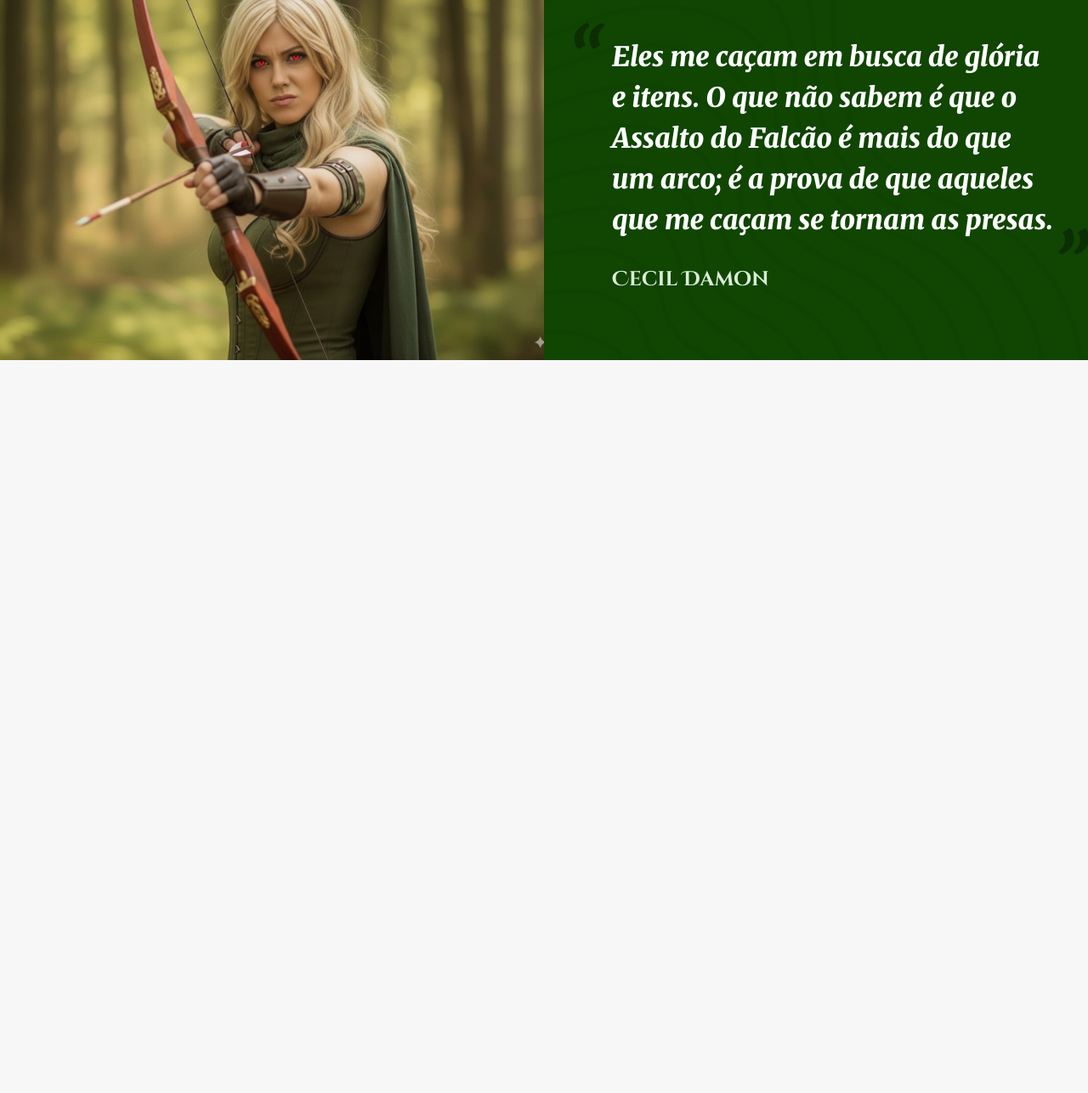
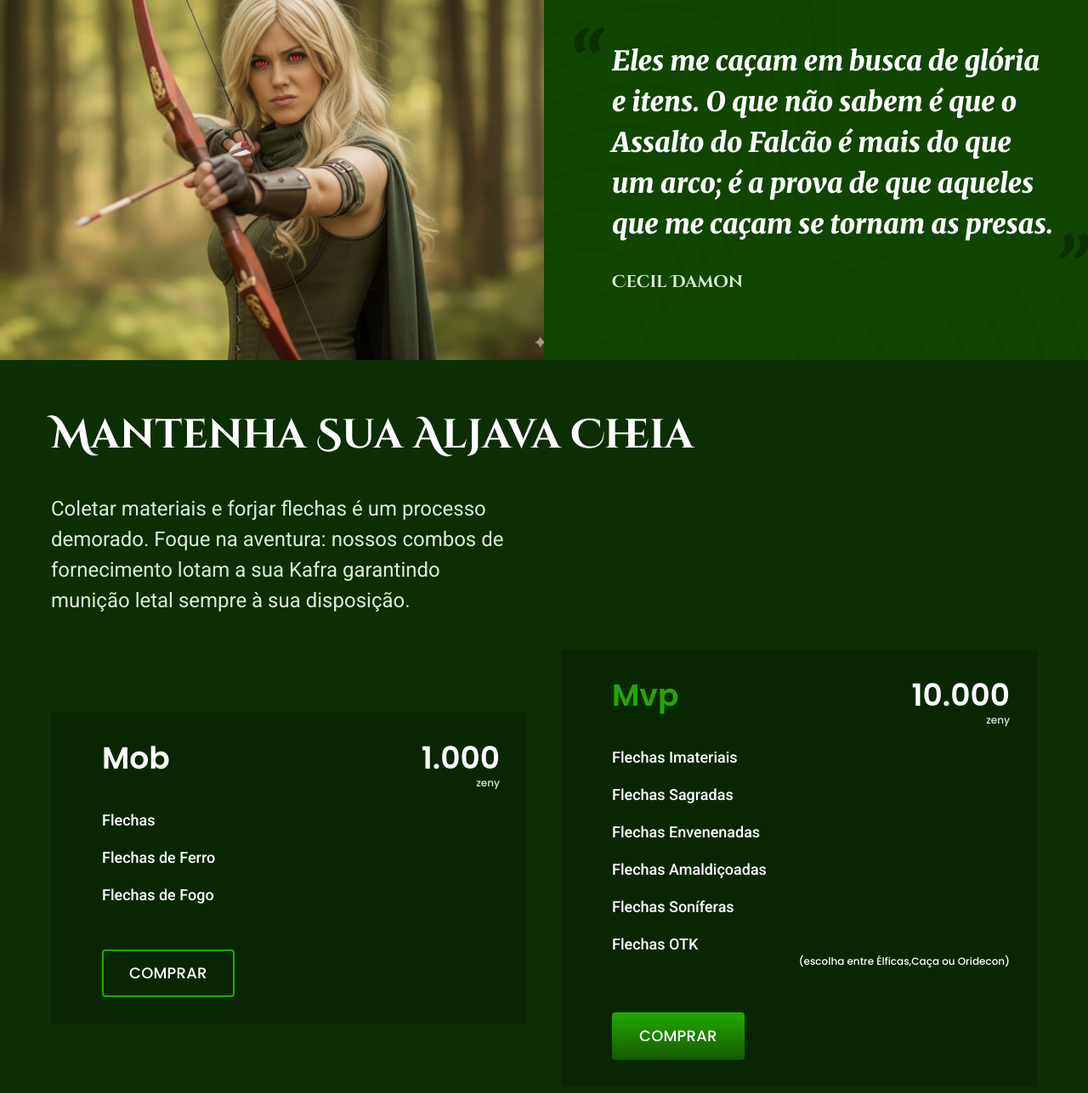
Before and after one commit to LuigiDarze/payon, a plain HTML site: page index.html in a window 1280 px wide. Shown: the part 3739-5026 px from the top of the page at 85% size. Before the commit the page ends 4163 px from the top, so only its background shows below. Drawn offline with Linux system fonts and the light colour scheme.

Commit message:
Adicionando sessão de Flechas

```diff
--- /dev/null
+++ b/estilos/flechas/flechas.css
@@ -0,0 +1,47 @@
+.flechas-bg{
+  background-color: var(--cor-800);
+}
+.flechas{
+  padding-top: 60px;
+  padding-bottom: 60px;
+  display: grid;
+  grid-template-columns: 1fr 1fr;
+  gap: 40px;
+  align-items: center;
+}
+.flechas p{
+  max-width: 40ch;
+  grid-column: 1/-1;
+}
+.flechas h2{
+  grid-column: 1/-1;
+}
+.flechas-item{
+  background-color: var(--cor-900);
+  padding: 32px 32px 32px 60px;
+  display: grid;
+  grid-template-columns: 1fr auto;
+}
+.flechas-item a{
+  grid-column: 1/-1;
+  justify-self: start;
+}
+.flechas-item h3{
+  margin-bottom: 40px;
+}
+.flechas-item span{
+  grid-column: 2;
+  display: block;
+  text-align: right;
+}
+.flechas-item ul{
+  grid-column: 1/-1;
+  margin-bottom: 32px;
+}
+.flechas-item li{
+  margin-bottom: 20px;
+}
+.flechas-item li::before{
+  content: "";
+  display: block;
+}
--- a/estilos/style.css
+++ b/estilos/style.css
@@ -3,7 +3,7 @@
 @import "./utilidades/cores.css";
 @import "./global/header.css";
 
-/*Utilidades*/
+/* Utilidades */
 @import "./utilidades/componentes.css";
 /* Home */
 @import "./home/introducao.css";
@@ -11,6 +11,8 @@
 @import "./arcos/arcos-lista.css";
 @import "./home/parceiros.css";
 @import "./home/depoimento.css";
+/* Flechas */
+@import "./flechas/flechas.css";
 
 body {
   margin: 0px;
--- a/estilos/utilidades/componentes.css
+++ b/estilos/utilidades/componentes.css
@@ -10,15 +10,24 @@
   display: inline-block;
   padding: 16px 32px;
   background: linear-gradient(#22a900, #155a03);
+  color: var(--cor-branco);
   border-radius: 4px;
   box-shadow: 0 1px 2px rgba(0, 0, 0, 0.1);
   text-transform: uppercase;
   font: 500 1.125rem/1.5rem "Poppins";
   letter-spacing: 0.015rem;
 }
-
+.botao.secundario{
+  background: transparent;
+  outline: 2px solid #22a900;
+  outline-offset: -2px;
+}
 .botao:hover {
   background: linear-gradient(#188300, #0f4602);
+}
+.botao.secundario:hover{
+  outline: 0px;
+  outline-offset: 0px;
 }
 @media (max-width: 800px) {
   .botao {
--- a/estilos/utilidades/cores.css
+++ b/estilos/utilidades/cores.css
@@ -8,6 +8,7 @@
   --cor-700: #104502;
   --cor-750: #0e3b02;
   --cor-800: #0b2e02;
+  --cor-900: #082700;
   --cor-cta: #22a900;
   --cor-branco: #ffffff;
   --cor-c1: #f7f7f7;
@@ -40,6 +41,9 @@
 .cor-800 {
   color: var(--cor-800);
 }
+.cor-900{
+  color: var(--cor-900);
+}
 .cor-cta {
   color: var(--cor-cta);
 }
--- a/estilos/utilidades/tipografia.css
+++ b/estilos/utilidades/tipografia.css
@@ -9,7 +9,7 @@
 }
 
 .autor {
-  font: 600 1.5rem/1.2 "Cinzel Decorative";
+  font: 600 1.25rem/1.2 "Cinzel Decorative";
 }
 
 .head-3 {
--- a/index.html
+++ b/index.html
@@ -123,6 +123,36 @@
       <span class="autor cor-100">Cecil Damon</span>
     </div>
   </section>
+  <article class="flechas-bg">
+    <div class="flechas container">
+    <h2 class="head-2 cor-branco">Mantenha Sua Aljava Cheia</h2>
+    <p class="cor-100 body-24">Coletar materiais e forjar flechas é um processo demorado. Foque na aventura: nossos combos de fornecimento lotam a sua Kafra garantindo munição letal sempre à sua disposição.</p>
+    <div class="flechas-item">
+      <h3 class="head-3 cor-branco">Mob</h3>
+      <span class="head-3 cor-branco">1.000 <span class="cor-100 tag">zeny</span></span>
+      <ul class="texto-item cor-branco">
+        <li>Flechas</li>
+        <li>Flechas de Ferro</li>
+        <li>Flechas de Fogo</li>
+      </ul>
+      <a class="botao secundario" href="./orcamento.html">Comprar</a>
+    </div>
+    <div class="flechas-item">
+      <h3 class="head-3 cor-cta">Mvp</h3>
+      <span class="head-3 cor-branco">10.000 <span class="cor-100 tag">zeny</span></span>
+      <ul class="texto-item cor-branco">
+        <li>Flechas Imateriais</li>
+        <li>Flechas Sagradas</li>
+        <li>Flechas Envenenadas</li>
+        <li>Flechas Amaldiçoadas</li>
+        <li>Flechas Soníferas</li>
+        <li>Flechas OTK <span class="tag">(escolha entre Élficas,Caça ou Oridecon)</span</li>
+      </ul>
+      <a class="botao" href="./orcamento.html">Comprar</a>
+    </div>
+
+    </div>
+  </article>
 </body>
 
 </html>
```
